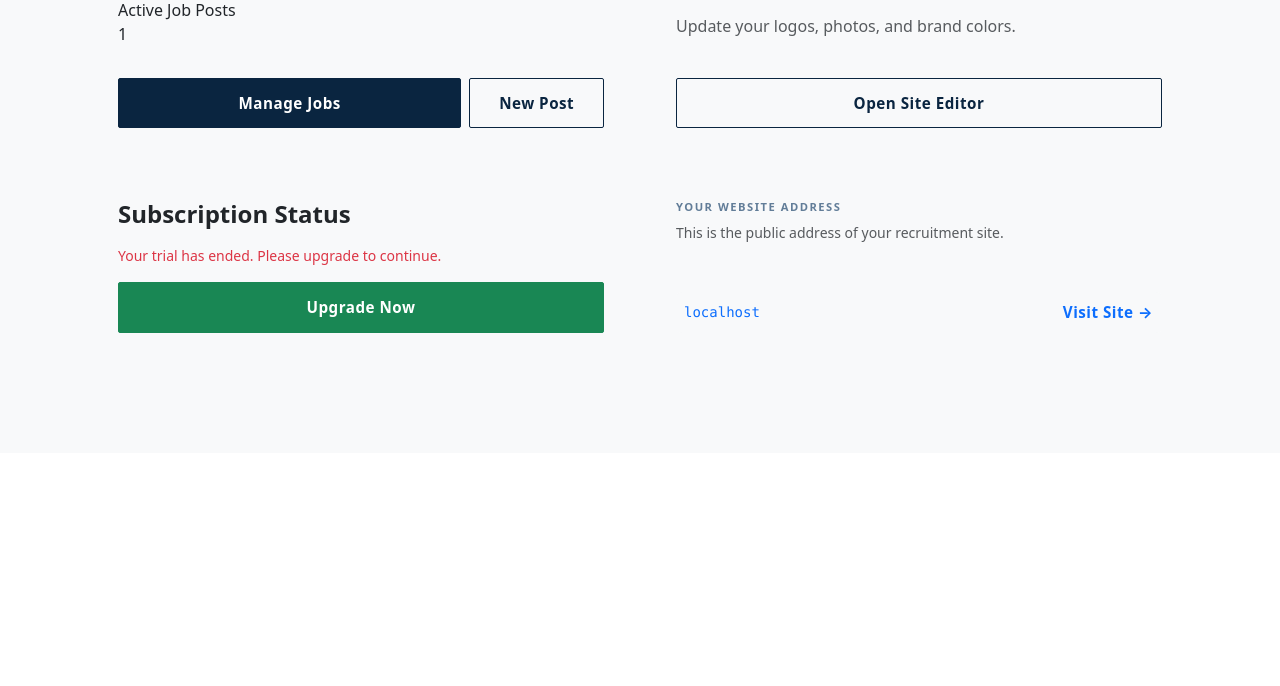
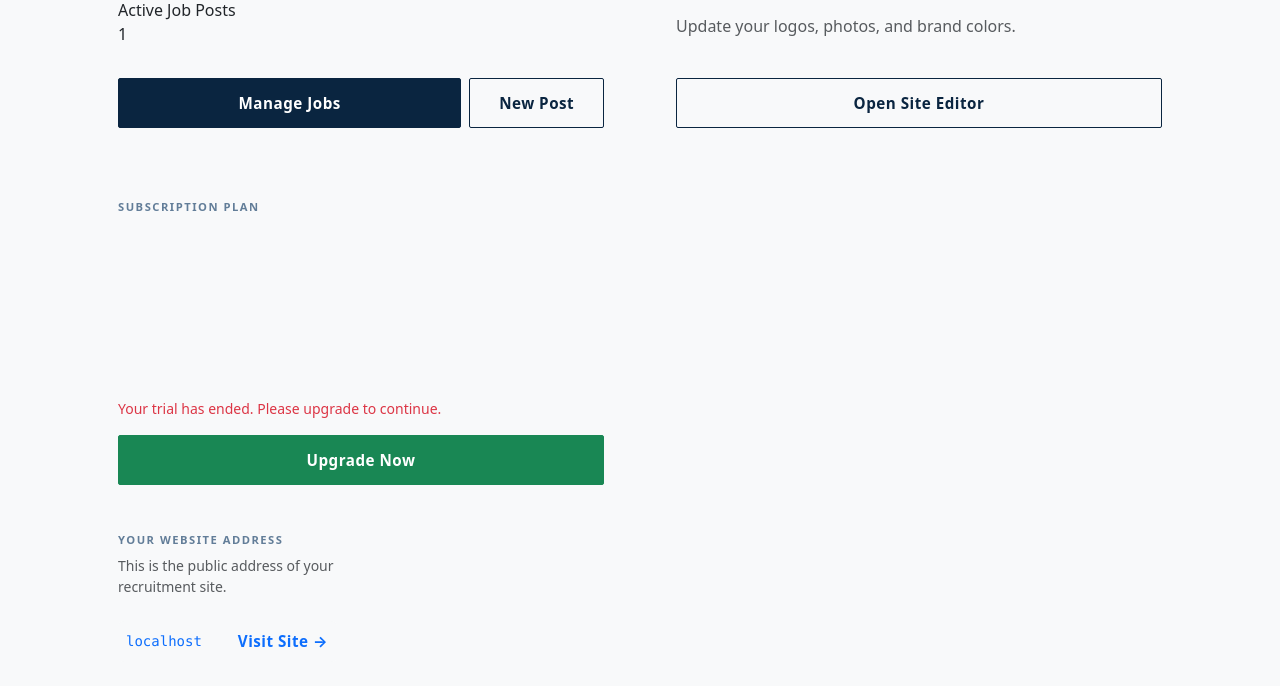
Before and after one commit to christinalicence/recruitment_saas, a Django app: template cms/templates/cms/dashboard.html in a window 1280 px wide. Shown: the part 347-1033 px from the top of the page. Before the commit the page ends 680 px from the top, so only its background shows below. Run offline with Django 5.2, Linux system fonts and the light colour scheme; the template is opened without the code that fills it: most values are stand-ins (such as "Sample title", 1, 10 or a date in 2020).

Commit message:
update tenant base to allow colour changes, update dashboard to allow payment on trial

```diff
--- a/cms/templates/cms/dashboard.html
+++ b/cms/templates/cms/dashboard.html
@@ -46,23 +46,27 @@
     </div>
 <div class="row g-4">
     <div class="col-md-6">
-    <div class="card-brand p-4 h-100 d-flex flex-column">
-        <h3 class="h4 fw-bold mb-3">Subscription Status</h3>
+    <div class="card-brand h-100 p-4 d-flex flex-column">
+    <h3 class="section-label mb-2">Subscription Plan</h3>
 
-        {# 1. Check if they have a Stripe ID. If they do, they are a paying customer #}
-        {% if request.tenant.stripe_customer_id %}
-            <p class="text-muted small">Your subscription is active. Billing is handled monthly.</p>
+    <div class="mt-auto">
+        {# 1. ONLY show Manage if they are ACTIVE #}
+        {% if request.tenant.is_active %}
+            <p class="text-success small">Standard Plan Active</p>
             <a href="{% url 'customers:customer_portal' %}" class="btn btn-primary w-100 mt-auto">
                 Manage Subscription
             </a>
 
-        {# 2. If no Stripe ID, but is_on_trial is True, show trial info #}
+        {# 2. If NOT active but still ON TRIAL, show the Upgrade button #}
         {% elif request.tenant.is_on_trial %}
             <p class="text-muted small">You are currently on your 14-day free trial.</p>
             <p class="fw-bold text-primary">Trial ends in: {{ request.tenant.trial_ends|timeuntil }}</p>
-           <a href="{% url 'customers:create_checkout' %}" class="btn btn-success">
-            Subscribe Now</a>
-        {# 3. Fallback: Account is expired/inactive #}
+
+            <a href="{% url 'customers:create_checkout' %}" class="btn w-100 mt-auto">
+                Upgrade to Standard Plan
+            </a>
+
+        {# 3. Trial ended and not active #}
         {% else %}
             <p class="text-danger small">Your trial has ended. Please upgrade to continue.</p>
             <a href="{% url 'customers:create_checkout' %}" class="btn btn-success w-100 mt-auto">
```
Also changed, not shown: cms/templates/cms/base_tenant.html (+4 -3 lines).
